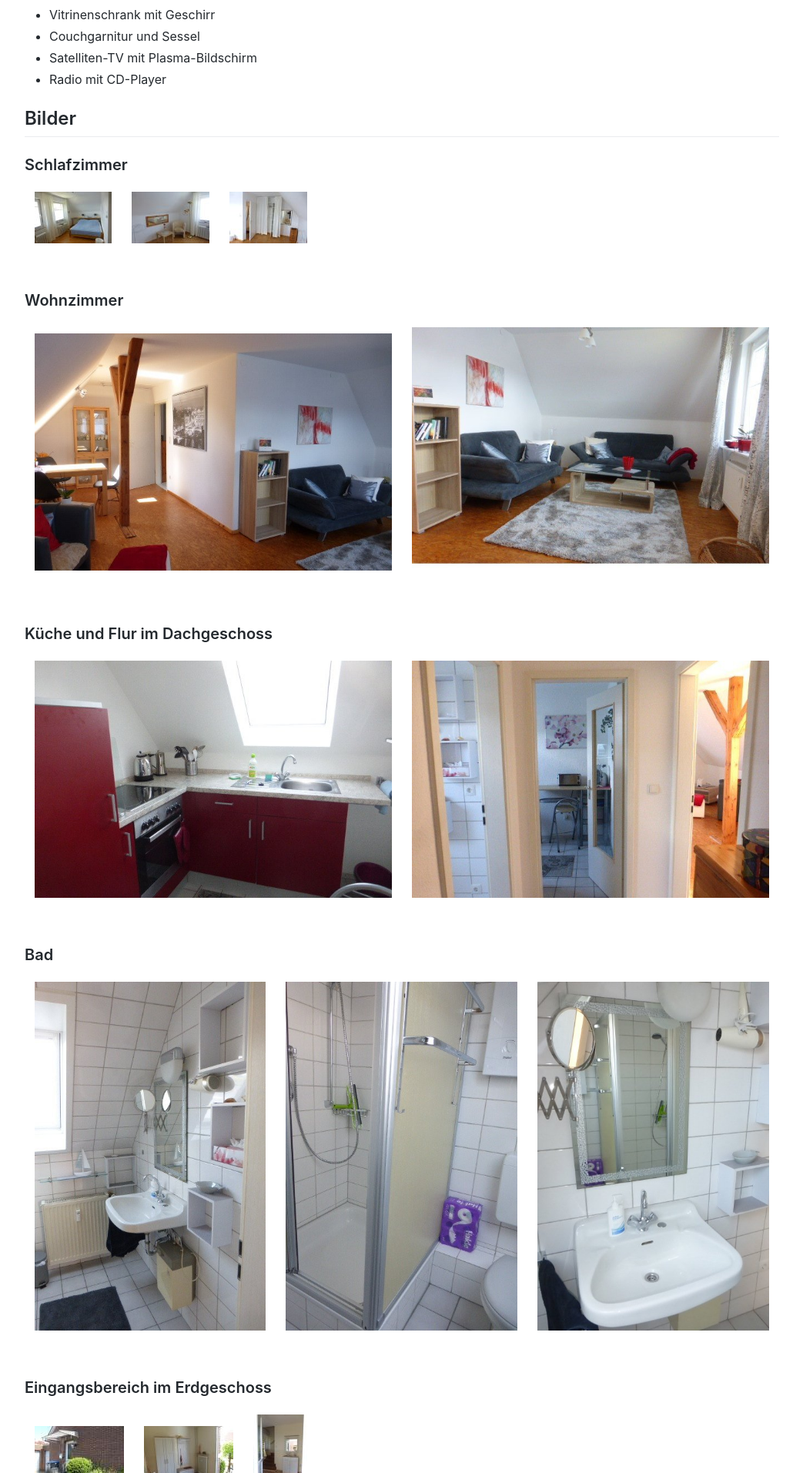
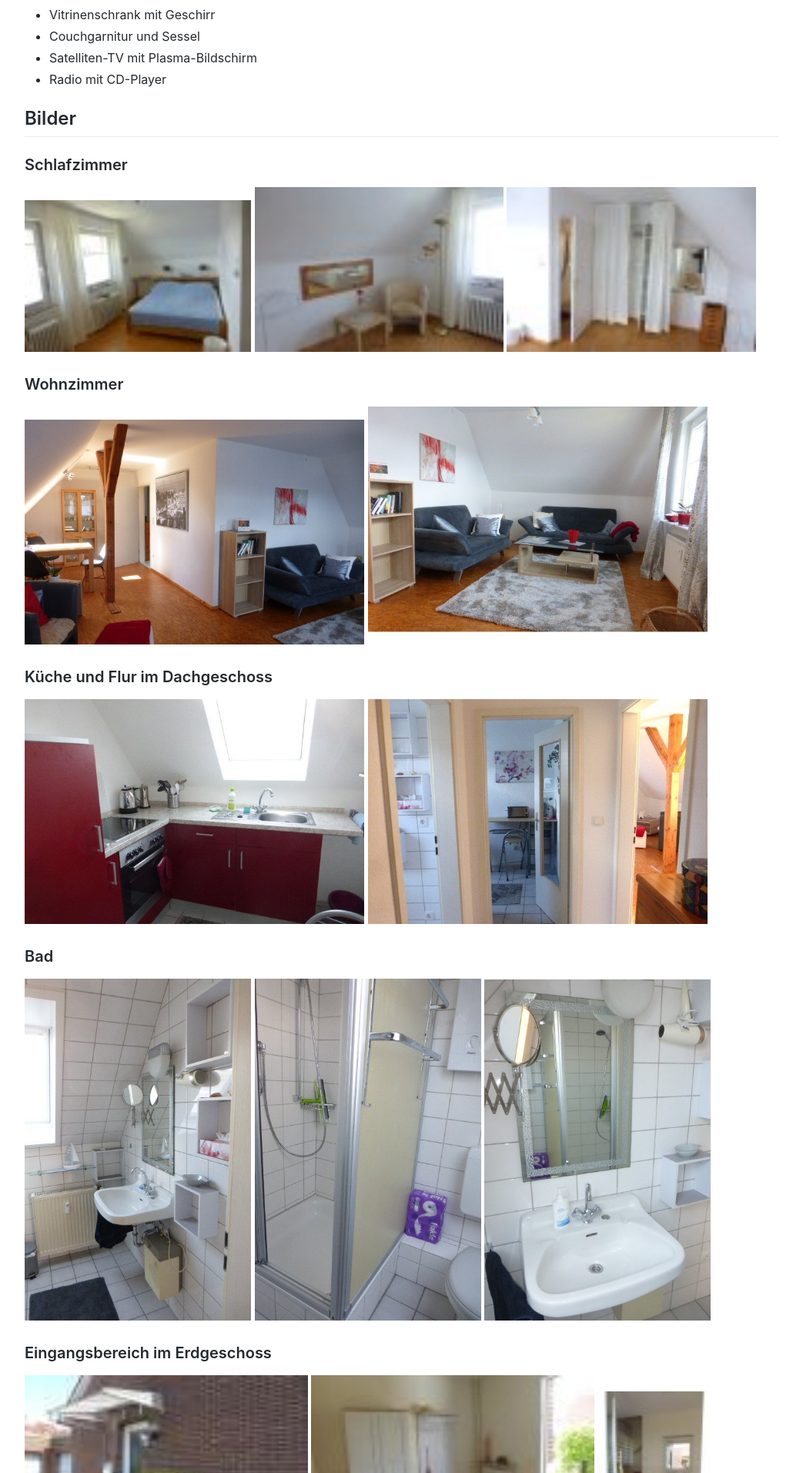
Before and after one commit to ferienwohnungblumenstrasse/ferienwohnungblumenstrasse.github.io, a Jekyll site: the page built from index.md, in a window 1280 px wide. Shown: the part 2024-3937 px from the top of the page at 77% size, without its empty margins (118-1161 px from the left). Built offline with Jekyll 4.4.1, drawn with Linux system fonts in a browser that asks for light colours; our own code applies the rules of GitHub Pages for plain Markdown files.

Commit message:
Update index.md

```diff
--- a/index.md
+++ b/index.md
@@ -90,32 +90,22 @@ Große L-förmiges Wohnzimmer:
 
 ### Schlafzimmer
 
-| ![](/schlafzimmer-B1.jpg) | ![](/schlafzimmer-B2.jpg) | ![](/schlafzimmer-B3.jpg) |
-|-|-|-|
-| | | |
+<img width="30%" src="schlafzimmer-B1.jpg"> <img width="33%" src="schlafzimmer-B2.jpg"> <img width="33%" src="schlafzimmer-B3.jpg">
 
 ### Wohnzimmer
 
-| ![](/wohnzimmer-B1.jpg) | ![](/wohnzimmer-B2.jpg) |
-|-|-|
-| | |
+<img width="45%" src="wohnzimmer-B1.jpg"> <img width="45%" src="wohnzimmer-B2.jpg">
 
 ### Küche und Flur im Dachgeschoss
 
-| ![](/küche.jpg) | ![](/flur-oben.jpg) |
-|-|-|
-| | |
+<img width="45%" src="küche.jpg"> <img width="45%" src="flur-oben.jpg">
 
 ### Bad
 
-| ![](/bad-B1.jpg) | ![](/bad-B2.jpg) | ![](/bad-B3.jpg) |
-|-|-|-|
-| | | |
+<img width="30%" src="bad-B1.jpg"> <img width="30%" src="bad-B2.jpg"> <img width="30%" src="bad-B3.jpg">
 
 ### Eingangsbereich im Erdgeschoss
 
-| ![](/eingang.jpg) | ![](/flurgarderobe.jpg) | ![](/flur-treppe.jpg) |
-|-|-|-|
-| | | |
+<img width="37.5%" src="eingang.jpg"> <img width="37.5%" src="flurgarderobe.jpg"> <img width="15%" src="flur-treppe.jpg">
 
 [Impressum](/impressum)
```
